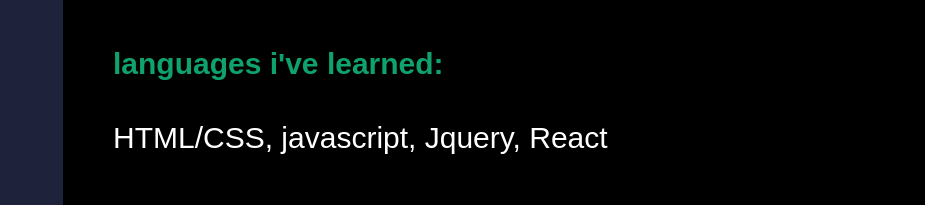
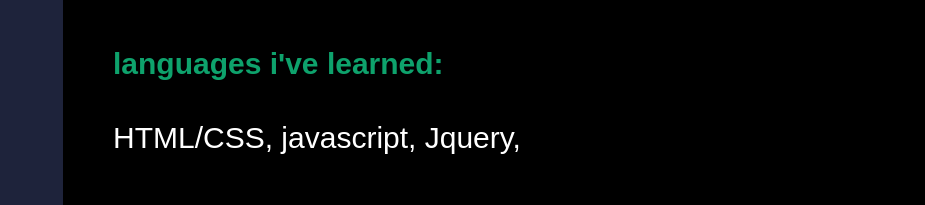
Before and after one commit to gmontague33/gmontague33.github.io, a plain HTML site: page index.html in a window 1280 px wide. Shown: the part 4080-4285 px from the top of the page, without its empty margins (355-1280 px from the left). Drawn offline with Linux system fonts and the light colour scheme.

Commit message:
Update index.html

```diff
--- a/index.html
+++ b/index.html
@@ -89,7 +89,7 @@
 
         <h4>languages i've learned:</h4>
 
-        <p class="two">HTML/CSS, javascript, Jquery, React</p>
+        <p class="two">HTML/CSS, javascript, Jquery,</p>
 
         <h5>Tools:</h5>
 
```
